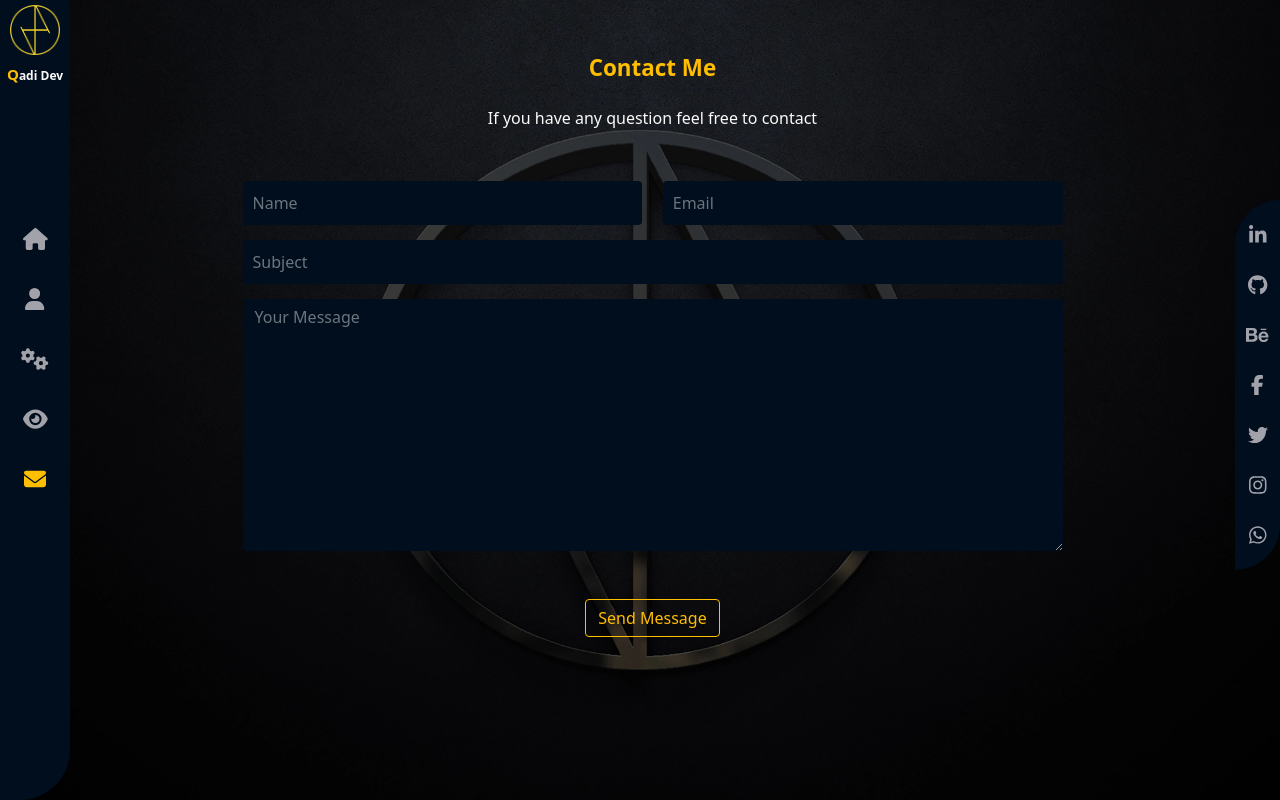
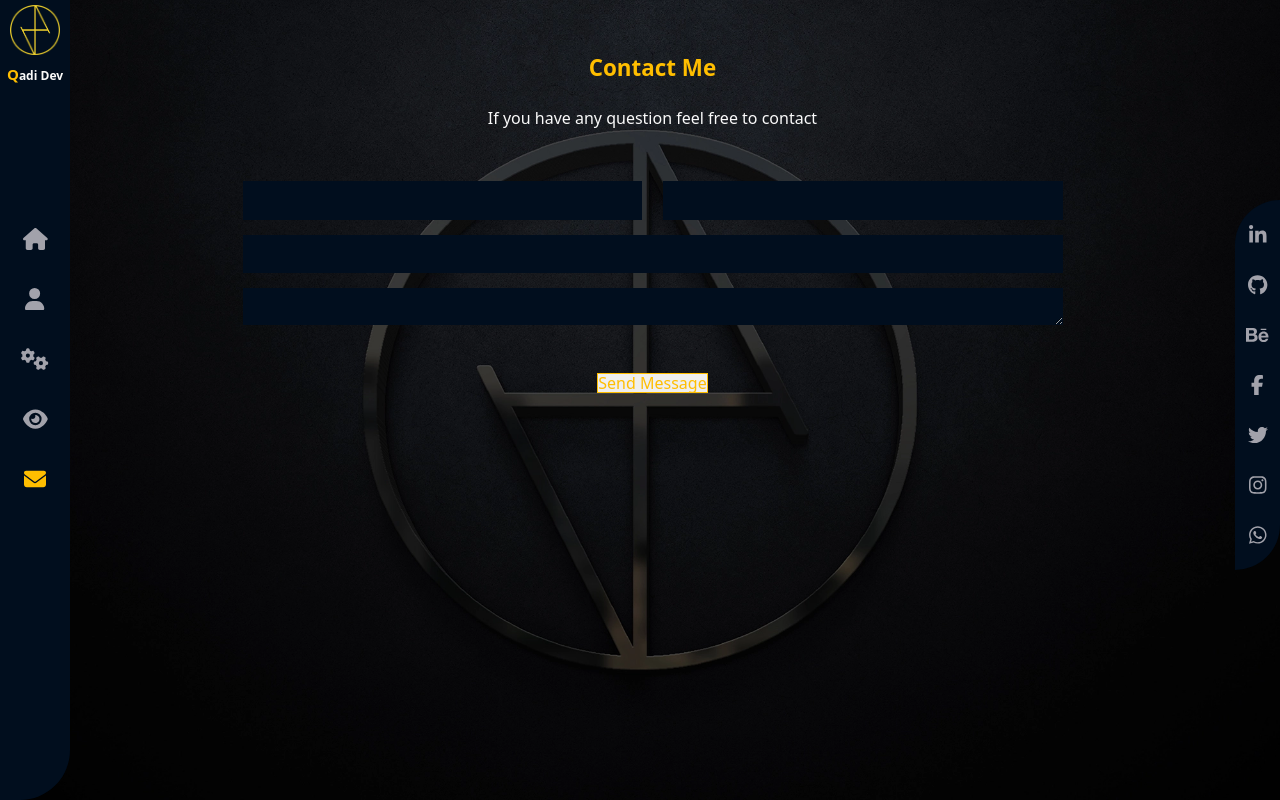
Before and after one commit to moaelkady/VUE-SCSS-project, a Vue app: page /contact in a window 1280 px wide. Built offline with nearby package versions, Linux system fonts and the light colour scheme.

Commit message:
form updates

```diff
--- a/src/views/ContactView.vue
+++ b/src/views/ContactView.vue
@@ -18,41 +18,24 @@
       <span class="sent">{{ msgSent }}</span>
     </div>
     <div class="form-container">
-      <form name="contact" method="POST" netlify @submit.prevent="checkError">
+      <form name="contact" method="POST" netlify>
         <input
           type="text"
           name="name"
-          class="form-control"
-          placeholder="Name"
-          v-model="username"
         />
         <input
           type="email"
           name="email"
-          class="form-control"
-          placeholder="Email"
-          v-model="email"
-          :disabled="!username"
         />
         <input
           type="text"
           name="subject"
-          class="form-control"
-          placeholder="Subject"
-          v-model="subject"
-          :disabled="!email || !username"
         />
         <textarea
           type="text"
           name="message"
-          class="form-control"
-          cols="30"
-          rows="10"
-          placeholder="Your Message"
-          v-model="msg"
-          :disabled="!email || !username"
         ></textarea>
-        <button type="submit" class="btn">Send Message</button>
+        <button type="submit">Send Message</button>
       </form>
     </div>
   </div>
```
